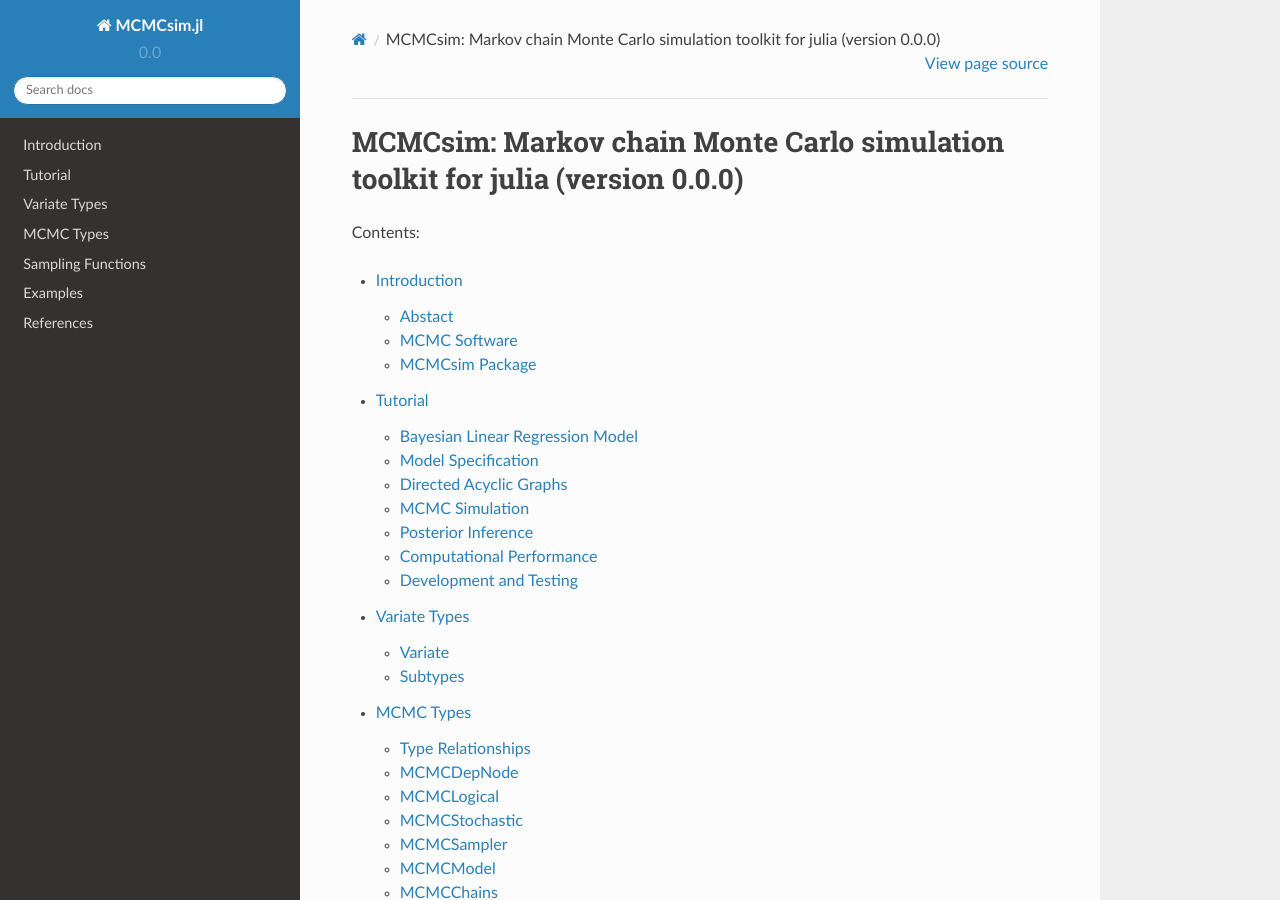
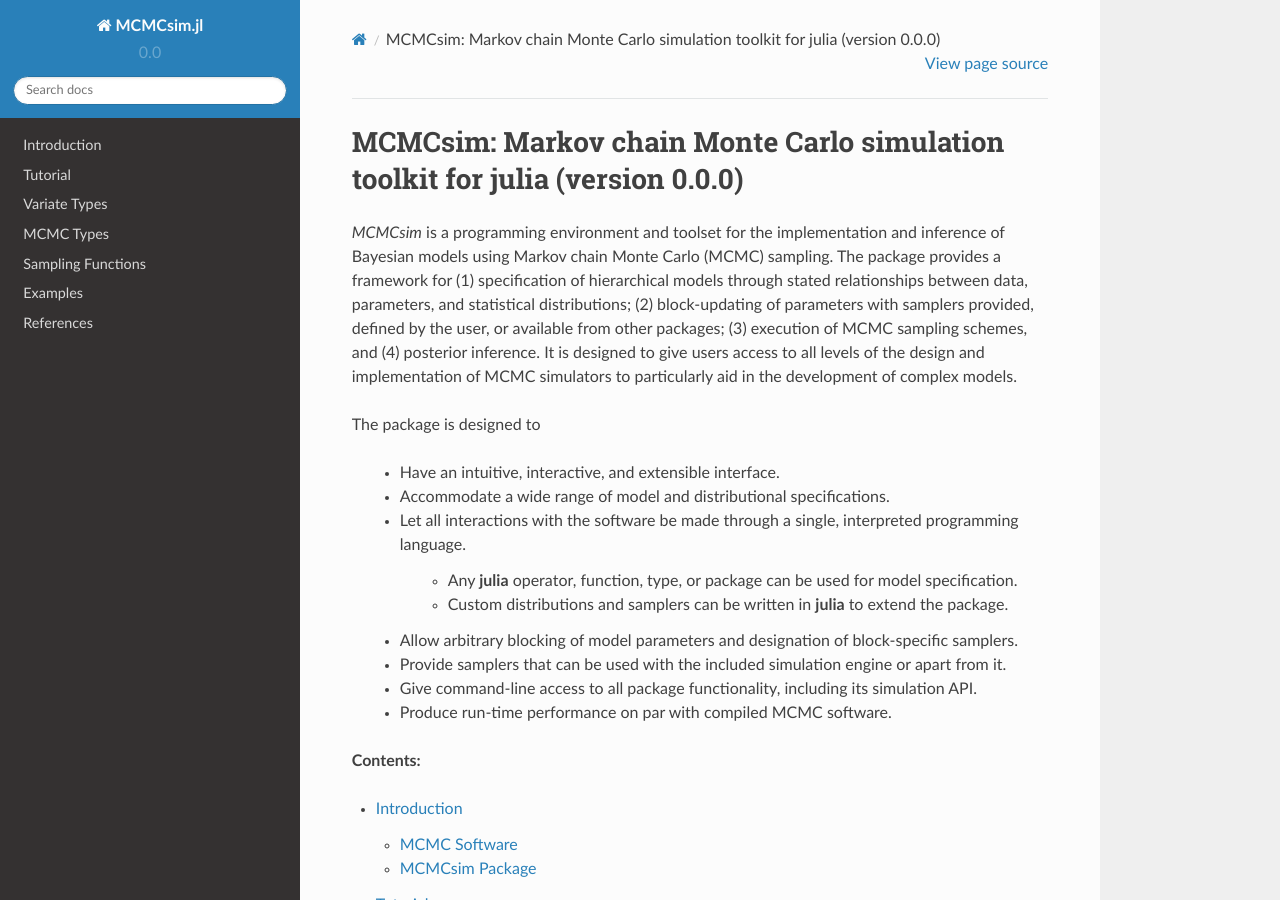
Before and after one commit to brian-j-smith/Mamba.jl, a Sphinx documentation site: the page built from doc/index.rst, in a window 1280 px wide and 900 px high. Built offline with Sphinx 7.4.7 and the Read the Docs theme 2.0.0, drawn with Linux system fonts in a browser that asks for light colours; formulas are drawn with MathJax 3.

Commit message:
Moved package overview from intro.rst to index.rst.

```diff
--- a/doc/index.rst
+++ b/doc/index.rst
@@ -1,7 +1,23 @@
 MCMCsim: Markov chain Monte Carlo simulation toolkit for julia (version 0.0.0)
 ==============================================================================
 
-Contents:
+`MCMCsim` is a programming environment and toolset for the implementation and inference of Bayesian models using Markov chain Monte Carlo (MCMC) sampling.  The package provides a framework for (1) specification of hierarchical models through stated relationships between data, parameters, and statistical distributions; (2) block-updating of parameters with samplers provided, defined by the user, or available from other packages; (3) execution of MCMC sampling schemes, and (4) posterior inference.  It is designed to give users access to all levels of the design and implementation of MCMC simulators to particularly aid in the development of complex models.
+
+The package is designed to
+
+	* Have an intuitive, interactive, and extensible interface.
+	* Accommodate a wide range of model and distributional specifications.
+	* Let all interactions with the software be made through a single, interpreted programming language.
+
+		* Any **julia** operator, function, type, or package can be used for model specification.
+		* Custom distributions and samplers can be written in **julia** to extend the package.
+
+	* Allow arbitrary blocking of model parameters and designation of block-specific samplers.
+	* Provide samplers that can be used with the included simulation engine or apart from it.
+	* Give command-line access to all package functionality, including its simulation API.
+	* Produce run-time performance on par with compiled MCMC software.
+
+**Contents:**
 
 .. toctree::
 	:maxdepth: 2
```
Also changed, not shown: doc/intro.rst (+0 -26 lines).
